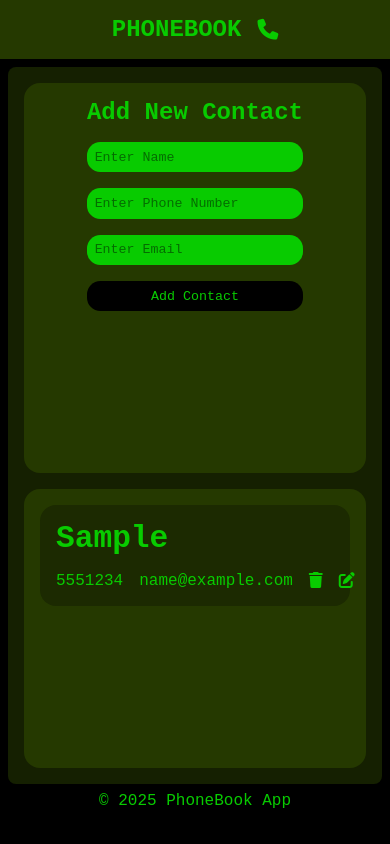
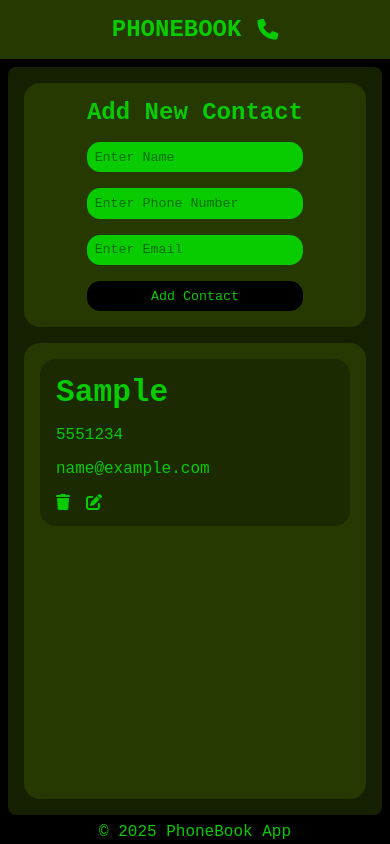
Before and after one commit to wasiqtanveer/phonebook-app-v1.0, a plain HTML site: page index.html in a window 390 px wide. Both pictures are taken after typing "Sample", "5551234", "name@example.com" into the empty fields and a click on the button "Add Contact". Drawn offline with Linux system fonts and the light colour scheme.

Commit message:
did some changes to CSS and JS file
made it more responsive
now after edit button while updating the button will show update contact and then go back to add contact
also there was a lot of empty space beneath add information card in mobile screen view, fixed it so now it takes as much space as it needs to

```diff
--- a/script.js
+++ b/script.js
@@ -50,6 +50,7 @@ editContact.addEventListener("click",function()
   name.value = newContact.querySelector(".name h2").textContent;
   phone.value = newContact.querySelector(".info p:nth-child(1)").textContent;
   email.value = newContact.querySelector(".info p:nth-child(2)").textContent;
+  addContactButton.textContent = "Update Contact"; // change button text to Update Contact
 
   newContact.remove()// removes the old contact card
   name.focus()// takes the focus to the name field
@@ -63,4 +64,5 @@ editContact.addEventListener("click",function()
     name.value = "";
     phone.value = "";
     email.value = "";
+    addContactButton.textContent = "Add Contact"; // reset button text
 }});
--- a/style.css
+++ b/style.css
@@ -62,6 +62,7 @@ main
     gap: 1em;
     align-items: center;
     font-weight: 500;
+
 }
 
 #Add-information input
@@ -183,13 +184,62 @@ footer
 }
 
 
-/* adding media query for 380px */
-@media (max-width:380px)
+/* adding media query for 500px */
+/* @media (max-width:500px)
 {
 .information
 {
     display: flex;
-    justify-content: space-between;
+
+    flex-direction: column;
+}
+
+.info{
+    display: flex;
+    flex-direction: column;
+}
+
+#Add-information
+{
+    display: flex;
+    flex-direction: column;
+    height: fit-content;
+    width: 100%;
+    flex: none;
+
+}
+main
+{
+    gap: 0;
+}
+} */
+
+@media (max-width: 650px) {
+  main {
+    flex-direction: column;
+    gap: 1em;         /* keep a small gap instead of a huge one */
+    min-height: 88vh; /* remove forced tall height */
+  }
+
+  #Add-information,
+  #Display-information {
+    flex: unset;        /* don’t force them to stretch */
+    width: 100%;        /* take full width of the screen */
+    align-items: center;
+  }
+
+  #Display-information {
+    min-height: 54vh;
+  }
+
+  #Add-information input {
+    min-width: 100%;
+  }
+
+  .information
+{
+    display: flex;
+
     flex-direction: column;
 }
 
```
